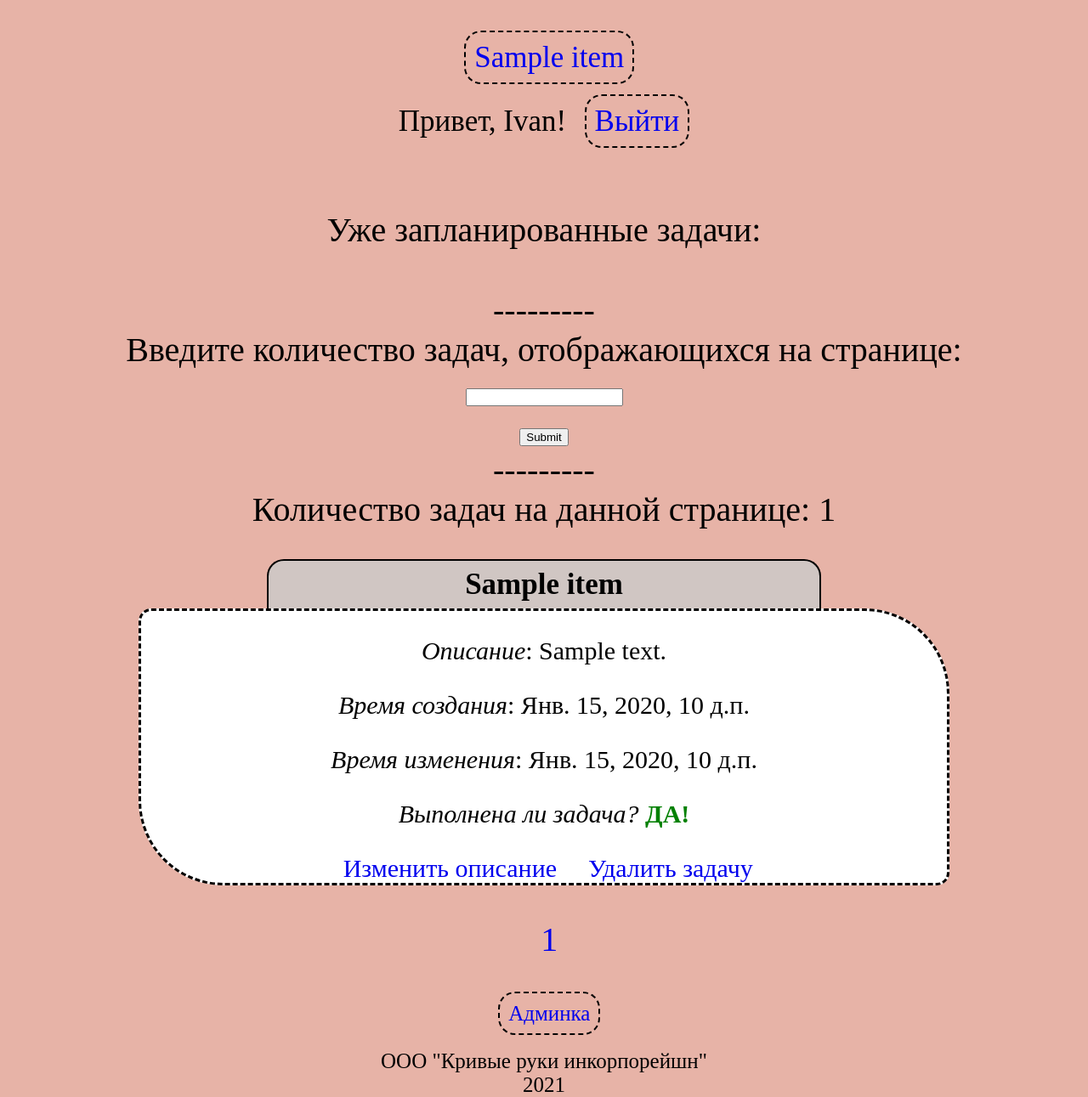
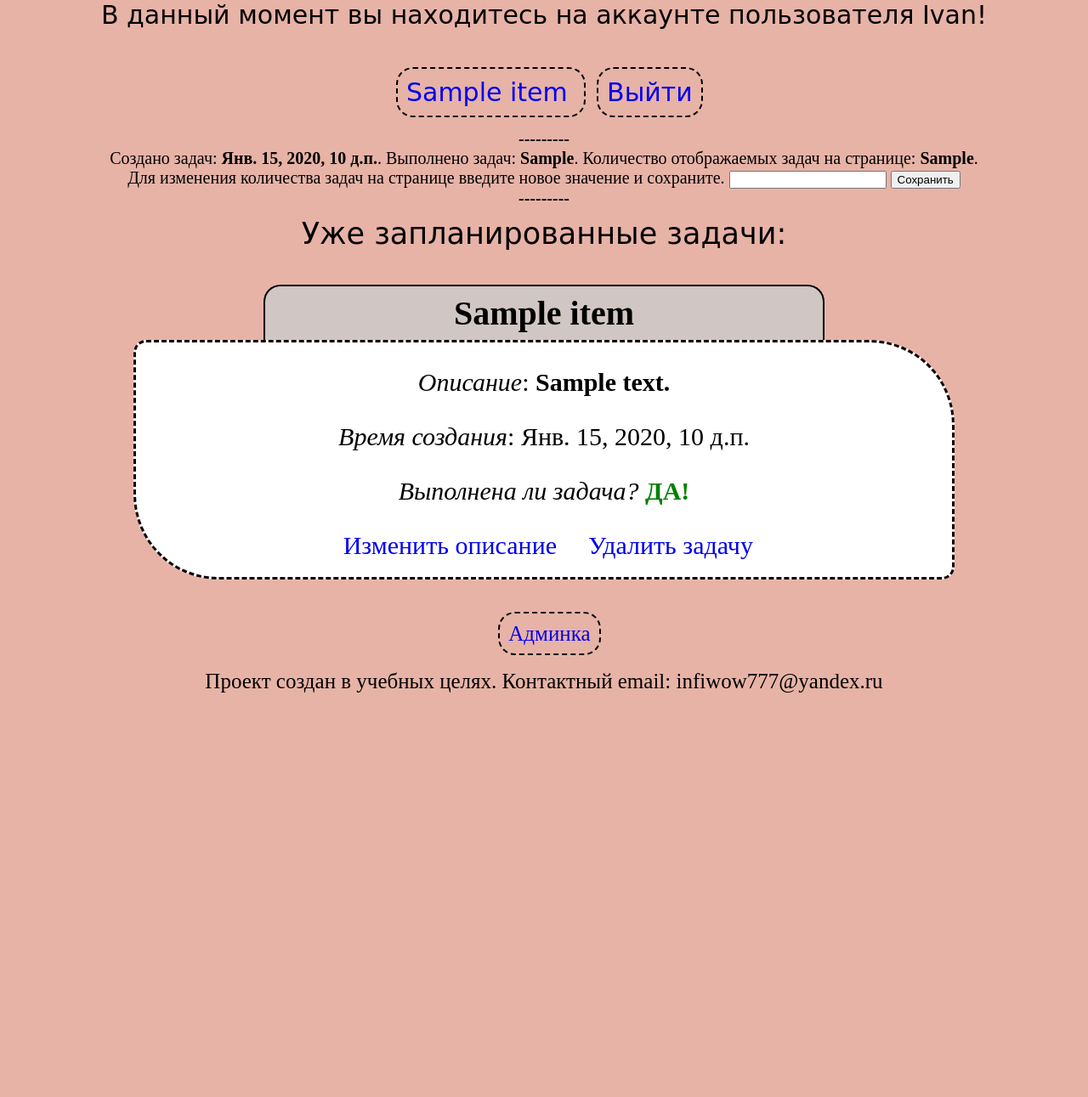
Before and after one commit to InfiSupaSta/django_todo, a Django app: template FirstDjangoProject/smthfortest/templates/smthfortest/thingstodo_page.html in a window 1280 px wide. Shown: the whole page at 85% size. After the commit the page ends 816 px from the top, so only its background shows below. Run offline with Django 3.2, Linux system fonts and the light colour scheme; a user stored in the database is signed in; data comes from the database, SQL or seed files in the repository; both versions use the stored data as it was after the commit; the template is opened without the code that fills it: values that come from a table or form of the project are taken from there, most other values are stand-ins (such as "Sample title", 1, 10 or a date in 2020); parts of the project's set-up code (start-up, migrations or seed data) failed here and were passed over.

Commit message:
project before moving into the git

```diff
--- a/FirstDjangoProject/smthfortest/forms.py
+++ b/FirstDjangoProject/smthfortest/forms.py
@@ -11,7 +11,7 @@
     class Meta:
         model = TodoList
 
-        fields = 'title description'.split(' ')
+        fields = 'title description bound_user'.split(' ')
 
         widgets = {
 
@@ -25,9 +25,9 @@
                 'class': 'new_task',
                 'placeholder': 'Введите описание задачи здесь...',
 
-            })
+            }),
 
-            # 'bound_user': HiddenInput()
+            'bound_user': HiddenInput()
 
         }
 
@@ -83,8 +83,8 @@
 
 
 class UserRegistrationForm(UserCreationForm):
-    username = forms.CharField(label='Ваш псевдоним:')
-    email = forms.EmailField(label='Адрес электронной почты:')
+    username = forms.CharField(label='Ваш псевдоним')
+    email = forms.EmailField(label='Адрес электронной почты')
     password1 = forms.PasswordField()
     password2 = forms.PasswordField()
 
--- a/FirstDjangoProject/smthfortest/models.py
+++ b/FirstDjangoProject/smthfortest/models.py
@@ -8,7 +8,7 @@
     # and adding IDE autofill in community PyCharm version
     objects = models.Manager()
 
-    title = models.CharField(max_length=100, unique=True)
+    title = models.CharField(max_length=100)
     description = models.CharField(max_length=500)
 
     bound_user = models.ForeignKey(User, default=1, on_delete=models.CASCADE)
@@ -43,3 +43,4 @@
     objects = models.Manager()
 
     amount = models.PositiveIntegerField(default=1)
+    task_on_page_bound_user = models.ForeignKey(User, default=1, on_delete=models.CASCADE, unique=True)
--- a/FirstDjangoProject/smthfortest/static/smthfortest/css/styles.css
+++ b/FirstDjangoProject/smthfortest/static/smthfortest/css/styles.css
@@ -26,42 +26,67 @@
 body {
 height: 100vh;
 background-color: #E7B3A7;
+margin: 0;
 }
 
-.main{
-flex: 0 1 auto;
+.maininfo{
+width: 80%;
 margin-top:5%;
-margin-bottom: 40px;
+margin-bottom: 20px;
+margin-left: auto;
+margin-right: auto;
+}
+.opportunities{
+width: 90%;
+font-size: 28px;
+margin-left: auto;
+margin-right: auto;
+
+}
+.wrapper{
+display: flex;
+flex-direction: column;
+height: 93vh;
+}
+.content{
+flex: 1 0 auto;
+}
+.footer{
+flex: 0 0 auto;
+
+
+
+font-size:25px;
 }
 
-.wrapper{
-min-height: 95vh;
-display: flex;
-flex-direction: column;
+
+
+.topside{
+flex: 1 0 auto;
+margin-top: 3%;
+font-size: 35px;
+position: center;
+padding: 2px;
 }
 
-.footer{
-margin-top: auto;
-margin-bottom: 0px;
-font-size:25px;
-
-
+.html{
+height: 100%;
 }
-
 .pagewithtasks {
     text-align: center;
     font-size: 30px;
-    border: 3px dashed black;
+    border: 3px dashed #100000;
     width: 75%;
     margin-right: auto;
     margin-left: auto;
     margin-bottom: 20px;
     border-radius: 15px 100px 15px 100px;
     background-color: white;
+    padding-bottom: 20px;
 }
 
 .task_name {
-    font-size: 40papx;
+    font-size: 40px;
     border: 2px solid black;
     border-bottom: none;
     width: 50%;
@@ -81,7 +106,8 @@
     width: 85%;
     margin-left: auto;
     margin-right: auto;
-    margin-bottom: auto;
+    margin-bottom: 30px;
+
 }
 
 
@@ -96,7 +122,7 @@
 
 button {
     transition: 2s ease;
-    background-color: yellow;
+    background-color: #98ff98;
     margin-bottom: 30px;
     padding-bottom:4px;
     position: right;
@@ -147,14 +173,7 @@
   margin-bottom: 15px;
 }
 
-.topside{
-margin-top: 3%;
-font-size: 35px;
-color: green;
 
-position: center;
-padding: 2px;
-}
 
 .new_task{
 width: 60%;
@@ -172,6 +191,7 @@
 .comment{
 size: 20%;
 }
+
 .comment_text{
 font-size:20px;
 padding: 10px;
@@ -183,12 +203,7 @@
 border: none;
 }
 
-.chosen{
-color: black;
-border: 2px solid black;
-border-radius: 20px;
-font-weight: 600;
-}
+
 
 .widget{
 font-size: 30px;
@@ -211,6 +226,7 @@
 .latest{
 font-family: Bradley Hand, cursive;
 margin-bottom: 0px;
+margin-top: 5px;
 font-size:25px;
 }
 
@@ -225,8 +241,8 @@
 
 
 .auth{
-margin-left-auto;
-margin-right: 10px;
+margin-left:auto;
+
 }
 
 .form-field-error ul{
@@ -237,8 +253,9 @@
 
 .registration-form{
 width: 50%;
-margin-left: auto;
-margin-right: auto;
+position: fixed;
+left: 25%;
+
 }
 .form-label{
 clear: both;
@@ -253,3 +270,40 @@
 .form-wrapper{
 float: left;
 }
+
+
+.hello{
+margin: auto;
+font-family: Bradley Hand, cursive;
+font-size: 30px;
+}
+
+.paginate_by{
+font-size: 20px;
+}
+.w80{
+width:80%;
+margin-left: auto;
+margin-right: auto;
+}
+.chosen{
+color: black;
+border: 2px solid black;
+border-radius: 20px;
+font-weight: 600;
+font-size: 28px;
+font-family: Bradley Hand, cursive;
+}
+.not_chosen{
+font-size: 30px;
+font-weight: 400;
+font-family: Bradley Hand, cursive;
+
+}
+.current{
+margin-top: 10px;
+font-family: Bradley Hand, cursive;
+margin-bottom:0px;
+
+
+}
--- a/FirstDjangoProject/smthfortest/templates/smthfortest/base_template.html
+++ b/FirstDjangoProject/smthfortest/templates/smthfortest/base_template.html
@@ -7,12 +7,17 @@
     <link type="text/css" href="{% static 'smthfortest/css/styles.css' %}" rel="stylesheet"/>
 
 </head>
+{% if request.user.is_authenticated %}
+<p class="hello">В данный момент вы находитесь на аккаунте пользователя {{ user.username }}!</p>
+        {% endif %}
+<body>
 
-<body>
-{% csrf_token %}
 <div class="wrapper">
+
+    <div class="content">
+        <br>
     {% block mainmenu %}
-    <header class="topside">
+
         {% if not request.user.is_authenticated %}
             {% for item in menu|slice:'1' %}
             {% if title == 'О проекте' %}
@@ -21,11 +26,13 @@
 
             {% else %}
 
-                    <a href=" {% url item.url_name %} "> {{ item.title }} </a>
+                    <a href=" {% url item.url_name %} " >{{ item.title }}</a>
 
             {% endif %}
             {% endfor %}
+
         {% elif request.user.is_authenticated %}
+
             {% for item in menu %}
 
                     {% if title == item.title %}
@@ -34,10 +41,9 @@
 
                     {% else %}
 
-                    <a href=" {% url item.url_name %} "> {{ item.title }} </a>
+                    <a href=" {% url item.url_name %} " class="not_chosen"> {{ item.title }} </a>
 
                     {% endif %}
-
 
             {% endfor %}
 
@@ -45,37 +51,39 @@
 
             {% if request.user.is_authenticated %}
 
-                      <p>Привет, {{ user.username }}! <a href="{% url 'logout' %}"> Выйти </a></p>
+        <a href="{% url 'logout' %}" class="not_chosen"> Выйти </a>
 
             {% else %}
 
                 {% if title == 'Регистрация' %}
 
-                <a class="chosen"> Регистрация  </a> <a href="{% url 'login' %}"> Авторизация </a>
+                <a class="chosen">Регистрация</a><a href="{% url 'login' %}">Авторизация</a>
 
                 {% elif title == 'Авторизация' %}
 
-                <a href="{% url 'register' %}"> Регистрация </a> <a class="chosen"> Авторизация </a>
+                <a href="{% url 'register' %}">Регистрация</a> <a class="chosen">Авторизация</a>
 
                 {% else %}
 
-                <a href="{% url 'register' %}" class="auth"> Регистрация  </a > <a href="{% url 'login' %}"> Авторизация </a>
+                <a href="{% url 'register' %}" >Регистрация</a> <a href="{% url 'login' %}">Авторизация</a>
 
                 {% endif %}
+
             {% endif %}
 
-    </header>
+
 
     {% endblock mainmenu %}
 
     {% block info_about %}
-
-        <main class="main"> Добро пожаловать на <i>тестовый</i> Django проект, представляющий из себя TODO лист.<br>
-            <strong>Для начала работы необходима авторизация!</strong><br><br>
+        <br><br>
+        <p class="maininfo">Добро пожаловать на <i>тестовый</i> Django проект, представляющий из себя TODO лист.<br>
+            <strong>Для начала работы необходима авторизация!</strong><br></p>
             <i>Реализованные возможности</i>:<br>
-            - создание задач (название - должно быть уникальным, описание, индикация выполнения задачи)<br>
+            <p class="opportunities">- создание задач (название - должно быть уникальным, описание, индикация выполнения задачи)<br>
             - редактирование описания и выполнения задачи (при изменении описания прошлая его версия будет показана в комментарии к текущей задаче)<br>
-            - пагинация (по умолчанию отображается 1 задача на странице, но пользователем вручную может быть указано количество задач на странице)
+            - пагинация (по умолчанию отображается 1 задача на странице, но пользователем вручную может быть указано количество задач на странице)<br>
+                - регистрация и авторизация</p>
 
 
     {% endblock info_about %}
@@ -85,18 +93,19 @@
 
     {% block content %}
     {% endblock content %}
-    </main>
+
 
     {% block success %}
     {% endblock success %}
 
-    <footer
+    </div>
 
-            class="footer"><a href="{% url 'admin:index' %}">Админка</a> </br></br>
+    <div class="footer"><a href="{% url 'admin:index' %}">Админка</a> </br></br>
 
-        ООО "Кривые руки инкорпорейшн" </br> 2021
+        Проект создан в учебных целях. Контактный email: infiwow777@yandex.ru
 
-    </footer>
+    </div>
+
 </div>
 
 </body>
--- a/FirstDjangoProject/smthfortest/templates/smthfortest/thingstodo_page.html
+++ b/FirstDjangoProject/smthfortest/templates/smthfortest/thingstodo_page.html
@@ -1,22 +1,21 @@
 {% extends 'smthfortest/base_template.html' %}
 
 {% block info_about %}
-
-    <br>Уже запланированные задачи:
+<form method="get" class = "paginate_by">
+    <strong> <br>---------<br></strong>
+    Создано задач: <strong>{{amount_of_tasks_created_by_user}}</strong>.
+    Выполнено задач: <strong>{{tasks_done}}</strong>.
+    Количество отображаемых задач на странице: <strong>{{ paginate_by }}</strong>.<br>
+    Для изменения количества задач на странице введите новое значение и сохраните. {{ form.tasks_per_page }}
+    <input type="submit" value="Сохранить"><br>
+    <strong> ---------<br></strong>
+</form>
+<p class="current">Уже запланированные задачи:</p>
 
 {% endblock info_about %}
 
 {% block content %}
 
-<form action="" method="get">
-    <br>---------<br>
-    Введите количество задач, отображающихся на странице:<br>
-    {{ form.tasks_per_page }} <br>
-    <input type="submit"><br>
-    ---------<br>
-</form>
-
-Количество задач на данной странице: {{ object_list.count }}
 
 {% for item in object_list %}
 
@@ -30,15 +29,15 @@
 
     <div class="pagewithtasks">
 
-        <p class="in_pagewithtasks"><i>Описание</i>: {{ item.description }} </p>
-        <p class="in_pagewithtasks"><i>Время создания</i>: {{ item.creation_time }} </p>
+        <p class="in_pagewithtasks"><i>Описание</i>: <strong>{{ item.description }}</strong> </p>
+        <p class="in_pagewithtasks"><i>Время создания</i>: {{ item.creation_time }}
 
-        {% if item.creation_time|timeuntil:item.time_updated != 0 %}
+        {% if item.creation_time != item.time_updated %}
 
-            <p class="in_pagewithtasks"><i>Время изменения</i>: {{ item.time_updated }} </p>
+            <br><i>Время изменения</i>: {{ item.time_updated }}
 
         {% endif %}
-
+        </p>
         <p class="in_pagewithtasks done">
 
             <i>Выполнена ли задача?</i>
@@ -59,8 +58,8 @@
 
             {% if key == item.id %}
                 <hr class="bottom">
-                    <i>Описание задачи было изменено, прошлая версия описания:</i><br>
-                    <p class="latest"> {{ value.comment_text }} </p><br>
+                    <i>Описание задачи было изменено, прошлая версия описания:</i>
+                    <p class="latest"> "{{ value.comment_text }}" </p>
                 <hr class="bottom">
 
             {% endif %}
@@ -76,8 +75,10 @@
 
 <div class="pagination">
     {% for page_number in amount_of_pages %}
+        {% if amount_of_pages|length == 1 %}
+        {% else %}
        <a href = '?page={{page_number}}' class="pag"> {{ page_number }} </a>
-
+        {% endif %}
     {% endfor %}
 </div>
 {% endblock content %}
```
Also changed, not shown: FirstDjangoProject/smthfortest/views.py (+25 -11 lines), FirstDjangoProject/db.sqlite3, 1 other file.
